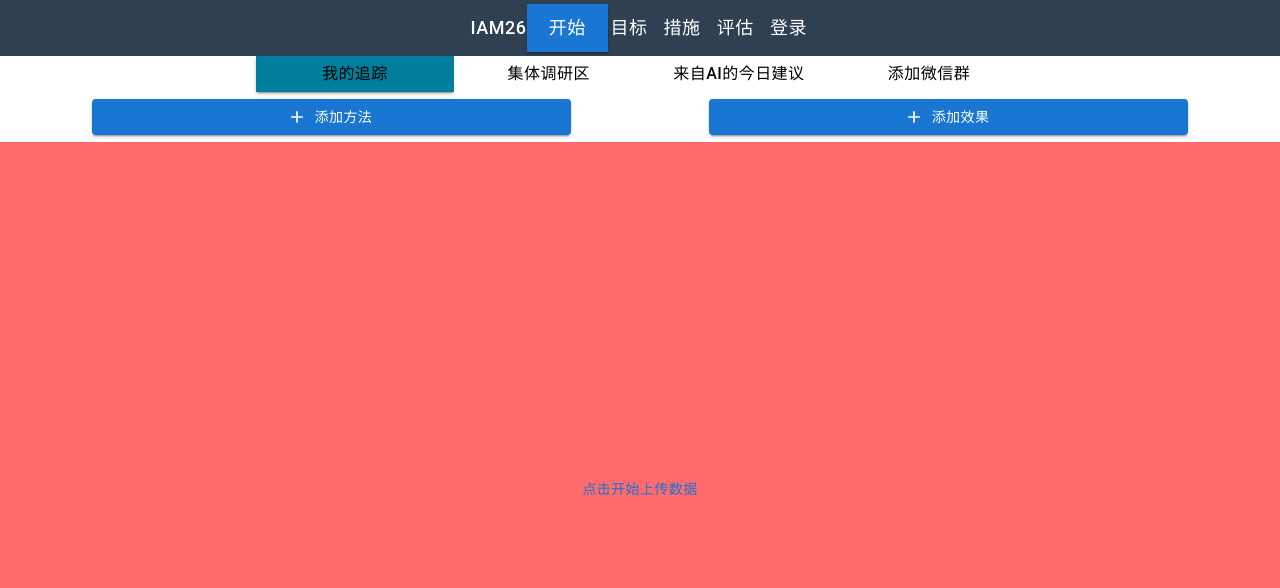
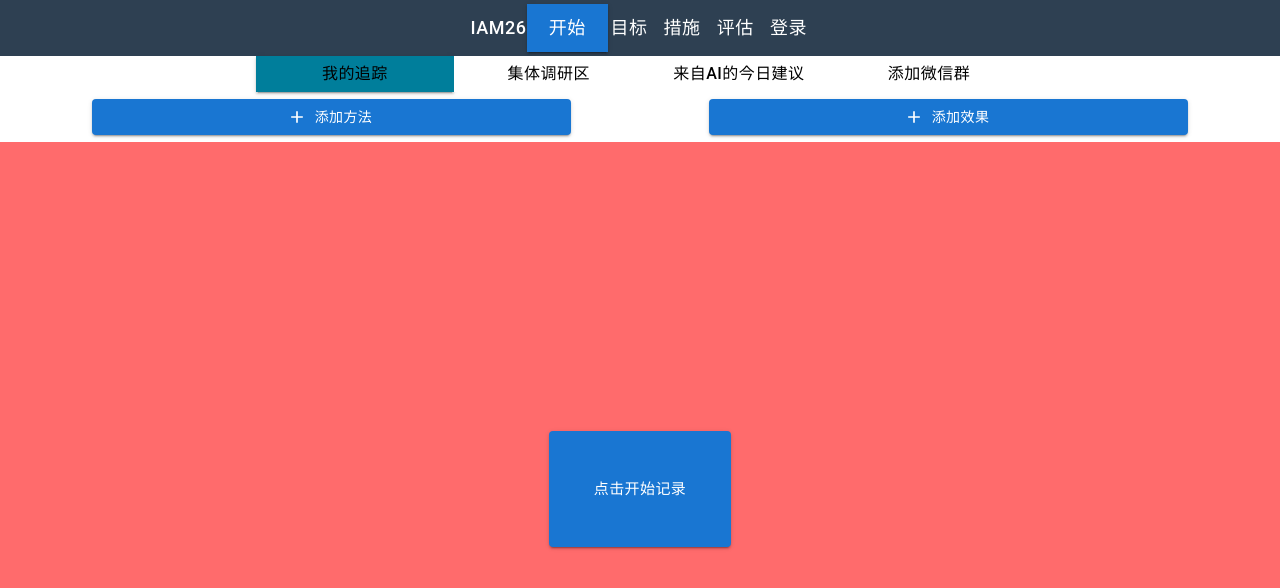
Before and after one commit to yangkequn/iam26, a React (Create React App) app: page /MyTrace in a window 1280 px wide. Shown: the top 588 px of the page. Built offline with nearby package versions, Linux system fonts and the light colour scheme; no server answers.

Commit message:
modify: easy touchable Monitor button

```diff
--- a/src/Pages/Home.js
+++ b/src/Pages/Home.js
@@ -1,11 +1,9 @@
 import React from "react";
-import {Accelerometer} from "../base/Accelerometer"
 
 export function Home() {
   return (
 
     <div>
-      <Accelerometer></Accelerometer>
       <div>长生不老是个需要精细管理的技术活，iam26致力达成这个目标。</div>1.不要破坏 <br></br>2.不要再不利因素发生时，再叠加新破坏. 3.要增强身体机能余量。4.心肺功能、肌肉、柔韧是三大目标
       </div>
   );
--- a/src/Pages/MyTrace.tsx
+++ b/src/Pages/MyTrace.tsx
@@ -88,7 +88,7 @@ export const MyTrace = () => {
                 <div style={{ width: "20%" }}></div>
             </div>
 
-        <Button onClick={e=>setUpload(!upload)}> {upload?"正在上传数据，点击停止":"点击开始上传数据"}</Button>
+        <Button variant="contained" size="large" color={!upload?"primary":"secondary"} sx={{p:"3em 3em 3em 3em"}} onClick={e=>setUpload(!upload)} > {upload?"...记录中，点击停止":"点击开始记录"}</Button>
         {upload&&<Accelerometer></Accelerometer>}
 
             <div className="cv0" style={{ justifyContent: "flex-start" }} >
--- a/src/base/Accelerometer.tsx
+++ b/src/base/Accelerometer.tsx
@@ -25,8 +25,6 @@ export function Accelerometer({ multiplier = 1000, useGravity = true }: { multip
     measureIndex.time.push(now)
     // if sec same with last time, just return
     if (timespan  < 4000) return
-    //alert("measureIndex.data"+JSON.stringify(measureIndex.data))
-    time = now + 100000000000 //只上传一次
     //压缩时间，第一个值是绝对时间戳，后续是毫秒计数的时间流逝值
     for (let i = measureIndex.time.length-1; i >0; i--) {
       measureIndex.time[i]=measureIndex.time[i]-measureIndex.time[i-1]
```
